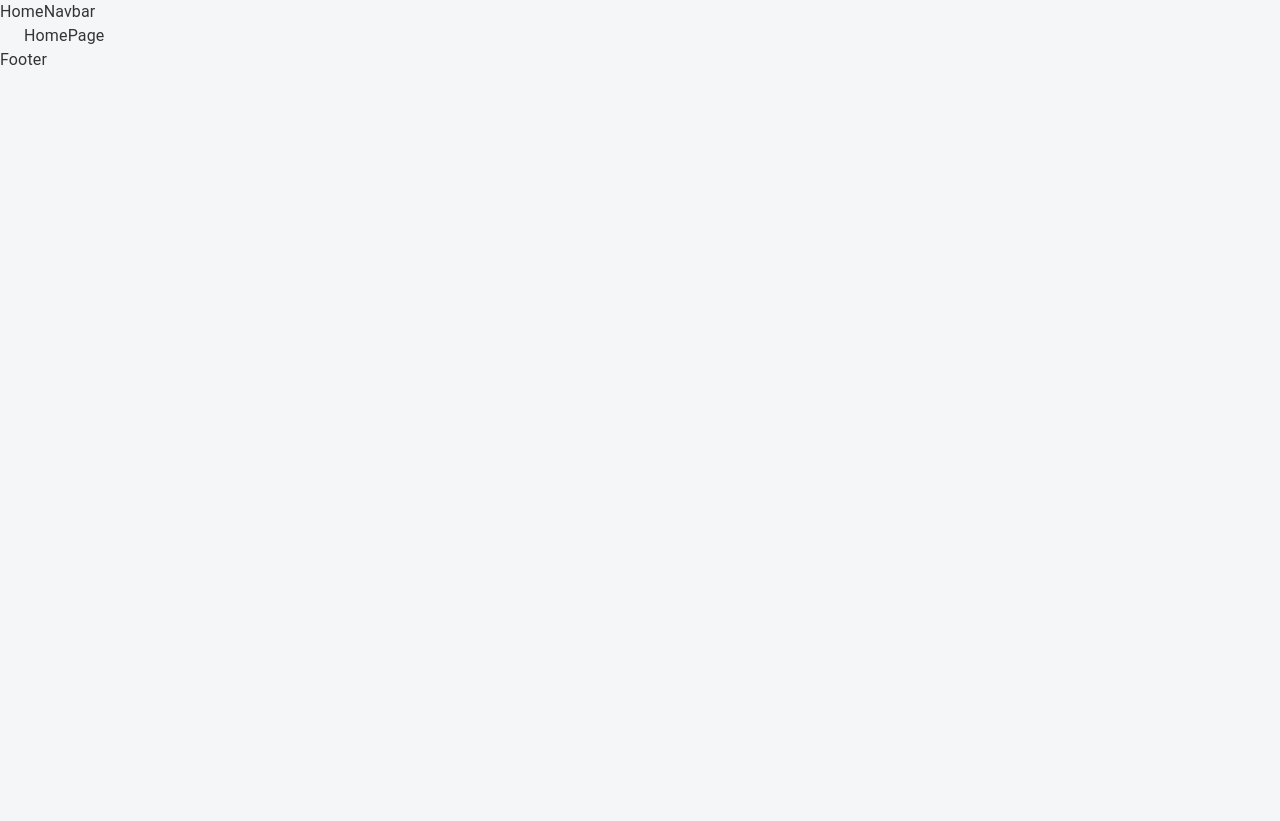
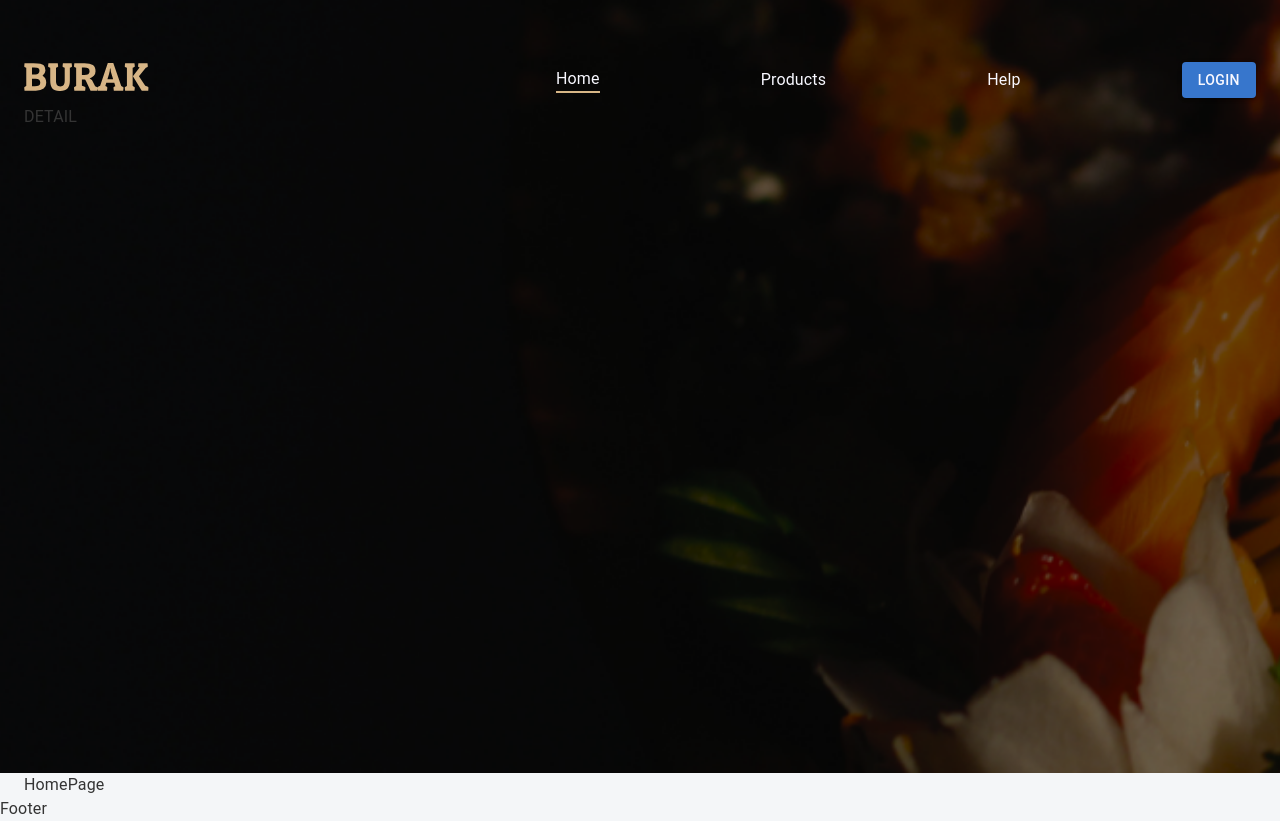
Before and after one commit to Omadbek-mark/burak-react, a React (Create React App) app: page / in a window 1280 px wide. Before the commit the page ends 800 px from the top, so only its background shows below. Built offline with nearby package versions, Linux system fonts and the light colour scheme.

Commit message:
feat: develop header and footer part one

```diff
--- a/src/app/App.tsx
+++ b/src/app/App.tsx
@@ -1,5 +1,4 @@
 import React from "react";
-import "../css/app.css";
 import { Box, Button, Container, Stack, Typography } from  "@mui/material";
 import { Link, Route, Switch, useLocation } from "react-router-dom";
 import { HomePage } from "./screens/homePage";
@@ -9,6 +8,9 @@ import { UserPage } from "./screens/userPage";
 import { HomeNavbar } from "./components/headers/HomeNavbar";
 import { OtherNavbar } from "./components/headers/OtherNavbar";
 import { Footer } from "./components/footer";
+import "../css/app.css";
+import "../css/navbar.css";
+import { HelpPage } from "./screens/helpPage";
 
 function App() {
   const location = useLocation();
@@ -27,6 +29,9 @@ function App() {
         <Route path="/member-page">
           <UserPage />
         </Route>
+        <Route path="/help">
+          <HelpPage />
+        </Route>
         <Route path="/">
           <HomePage />
         </Route>
--- a/src/app/components/headers/HomeNavbar.tsx
+++ b/src/app/components/headers/HomeNavbar.tsx
@@ -1,3 +1,79 @@
+import { Box, Button, Container, Stack } from "@mui/material";
+import { NavLink } from "react-router-dom";
+
 export function HomeNavbar() {
-  return <div>HomeNavbar</div>;
+  const authMember = null;
+  return <div className="home-navbar">
+    <Container sx={{ mt: "55px", height: "642px" }}>
+      <Stack direction={"row"}
+        sx={{
+            height: "50px",
+            justifyContent: "space-between",
+            alignItems: "center",
+          }}
+      >
+        <Box>
+          <NavLink to="/">
+            <img
+              style={{ width: "125px", height: "30px" }}
+              src="/icons/burak.svg"
+            />
+          </NavLink>
+        </Box>
+        <Stack
+          sx={{
+              flexDirection: "row",
+              justifyContent: "space-between",
+              minWidth: "700px",
+              alignItems: "center",
+            }}
+        >
+          <Box className={"hover-line"}>
+            <NavLink to="/" activeClassName={"underline"}>
+              Home
+            </NavLink>
+          </Box>
+          <Box className={"hover-line"}>
+            <NavLink to="/products" activeClassName={"underline"}>
+              Products
+            </NavLink>
+          </Box>
+          {authMember ? (
+          <Box className={"hover-line"}>
+              <NavLink to="/orders" activeClassName={"underline"}>
+                Orders
+              </NavLink>
+          </Box>
+          ) : null}
+          {authMember ? (
+          <Box className={"hover-line"}>
+              <NavLink to="/member-page" activeClassName={"underline"}>
+                My Page
+              </NavLink>
+          </Box>
+          ) : null}
+          <Box className={"hover-line"}>
+            <NavLink to="/help" activeClassName={"underline"}>
+              Help
+            </NavLink>
+          </Box>
+          {/* BASKET */}
+
+          {!authMember ? (
+            <Box>
+              <Button
+                variant="contained"
+                style={{ background: "#3776CC", color: "#f8f8ff" }}
+              >
+                Login
+              </Button>
+            </Box>
+          ) : (
+            <img />
+          )}
+        </Stack>
+      </Stack>
+      <Stack>DETAIL</Stack>
+    </Container>
+  </div>;
 }
--- /dev/null
+++ b/src/css/navbar.css
@@ -0,0 +1,38 @@
+.home-navbar {
+  width: 100%;
+  height: 773px;
+  display: flex;
+  background: url("/public/img/banner.webp");
+  background-size: cover;
+}
+
+.home-navbar a {
+  text-decoration: none;
+}
+
+.home-navbar .hover-line a {
+  color: #f8f8ff;
+  z-index: 100;
+}
+
+.home-navbar .underline {
+  display: block;
+  content: "";
+  border-bottom: solid 2px #d7b686;
+}
+
+.home-navbar .hover-line:hover::after {
+  display: block;
+  content: "";
+  border-bottom: solid 2px #d7b686;
+  transform: scaleX(0);
+  transition: transform 250ms ease-in-out;
+}
+
+.home-navbar .hover-line:hover::after {
+  transform: scaleX(1);
+}
+
+.home-navbar .hover-line:hover::after {
+  transform-origin: 0% 50%;
+}
```
